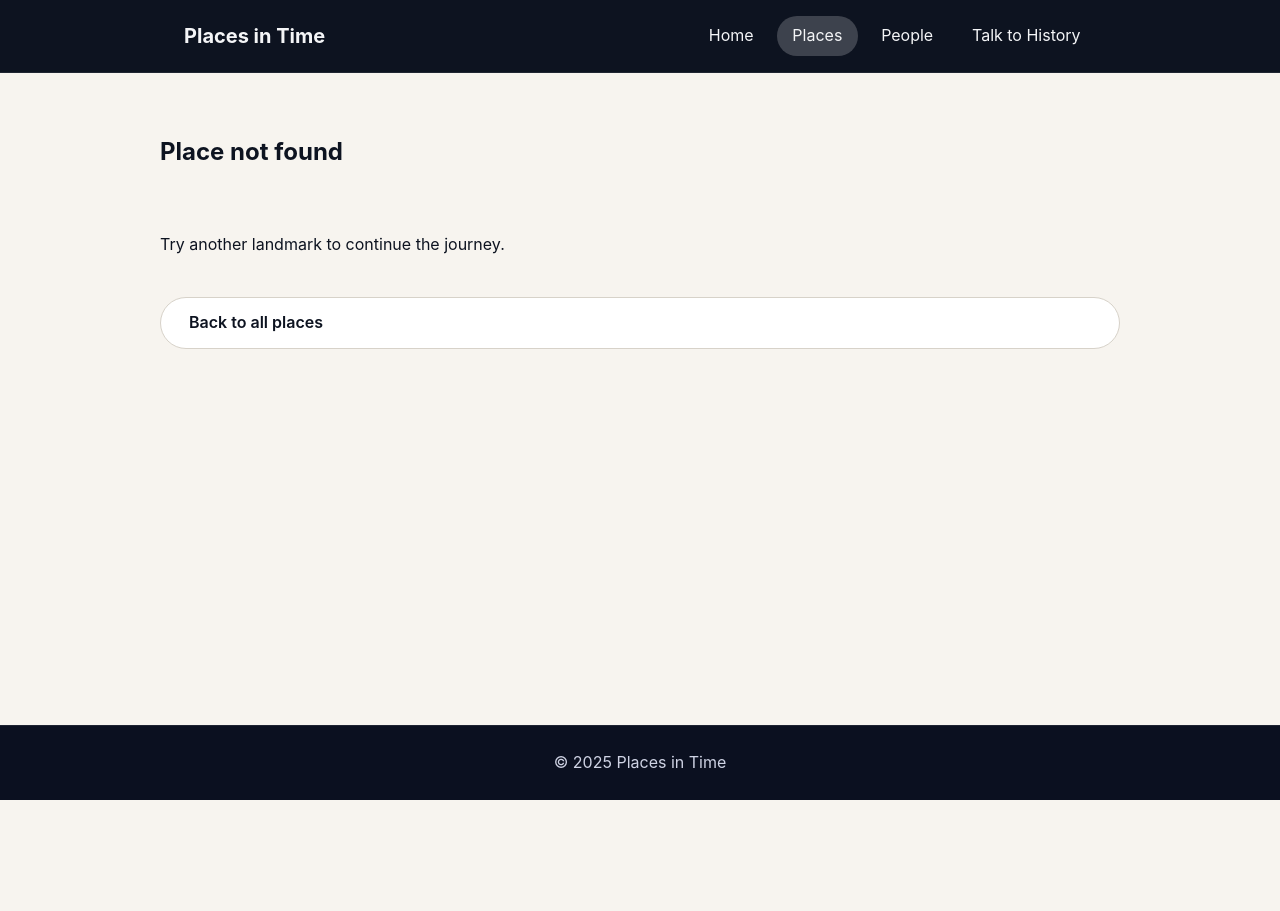
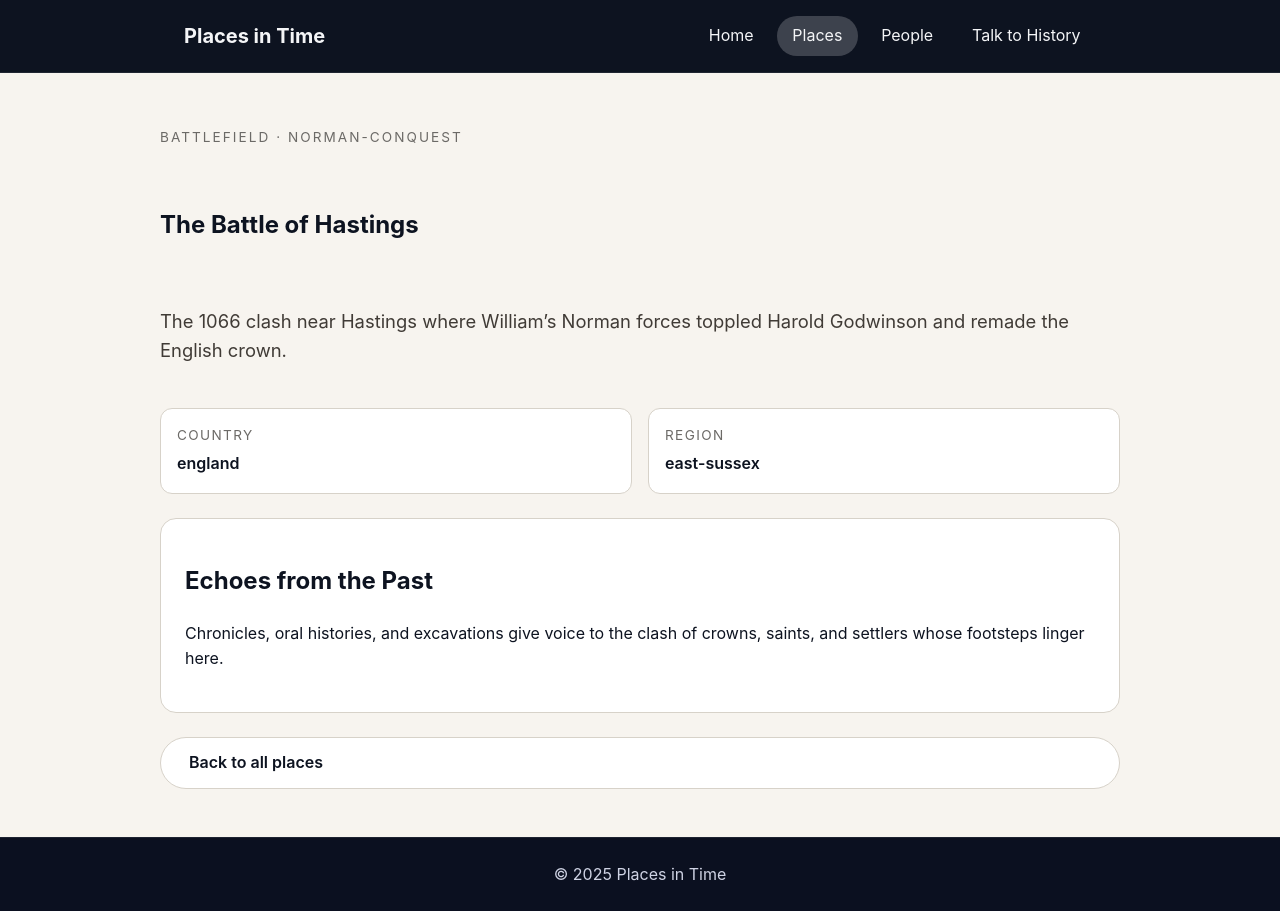
Before and after one commit to Alx-B75/places_in_time_site, a React (Vite) app: page /places/battle-of-hastings in a window 1280 px wide. Before the commit this address had no page. Before the commit the page ends 800 px from the top, so only its background shows below. Built offline with nearby package versions, Linux system fonts and the light colour scheme.

Commit message:
Add historical places data with geographical coordinates and timelines

```diff
--- a/src/data/places.js
+++ b/src/data/places.js
@@ -8,6 +8,24 @@ export const PLACES = [
     region: 'midlands',
     teaser:
       'Richard III and Henry Tudor clashed here in 1485, closing the Wars of the Roses and crowning a new dynasty.',
+    latitude: 52.598,
+    longitude: -1.409,
+    timeline_start: 1485,
+    timeline_end: 1485,
+  },
+  {
+    slug: 'stonehenge',
+    name: 'Stonehenge',
+    siteType: 'stone circle',
+    primaryEra: 'neolithic',
+    country: 'england',
+    region: 'wessex',
+    teaser:
+      'Rings of sarsen and bluestone raised between 3000 and 2000 BCE, aligning ritual, astronomy, and engineering feats.',
+    latitude: 51.1789,
+    longitude: -1.8262,
+    timeline_start: -3000,
+    timeline_end: -2000,
   },
   {
     slug: 'loch-ness',
@@ -18,6 +36,10 @@ export const PLACES = [
     region: 'highlands',
     teaser:
       'A glacial trench lake that guards Pictish legends, monastic ruins, and tales of creatures beneath the surface.',
+    latitude: 57.3229,
+    longitude: -4.4244,
+    timeline_start: 500,
+    timeline_end: 2025,
   },
   {
     slug: 'edinburgh-castle',
@@ -28,6 +50,10 @@ export const PLACES = [
     region: 'lothian',
     teaser:
       'Perched on Castle Rock, it watched over royals, sieges, and the nation’s regalia for nearly a millennium.',
+    latitude: 55.9486,
+    longitude: -3.1999,
+    timeline_start: 1100,
+    timeline_end: 1900,
   },
   {
     slug: 'warwick-castle',
@@ -38,6 +64,10 @@ export const PLACES = [
     region: 'midlands',
     teaser:
       'A mighty keep of the Kingmaker earls, overseeing the Avon and centuries of Tudor and Stuart spectacle.',
+    latitude: 52.2797,
+    longitude: -1.5856,
+    timeline_start: 1068,
+    timeline_end: 1900,
   },
   {
     slug: 'york',
@@ -48,6 +78,10 @@ export const PLACES = [
     region: 'yorkshire',
     teaser:
       'From Eboracum to Jorvik to York Minster, the city bridges Roman legions, Norse traders, and ecclesiastical power.',
+    latitude: 53.959,
+    longitude: -1.0815,
+    timeline_start: 71,
+    timeline_end: 2025,
   },
   {
     slug: 'lindisfarne',
@@ -58,5 +92,93 @@ export const PLACES = [
     region: 'northumbria',
     teaser:
       'The Holy Island whose priory illuminated manuscripts and endured the first recorded Viking raid in Britain.',
+    latitude: 55.6693,
+    longitude: -1.7936,
+    timeline_start: 635,
+    timeline_end: 900,
+  },
+  {
+    slug: 'vindolanda',
+    name: 'Vindolanda',
+    siteType: 'roman fort',
+    primaryEra: 'roman',
+    country: 'england',
+    region: 'northumberland',
+    teaser:
+      'An auxiliary fort south of Hadrian’s Wall where organic finds and the Vindolanda tablets reveal everyday frontier life.',
+    latitude: 54.9902,
+    longitude: -2.3671,
+    timeline_start: 85,
+    timeline_end: 410,
+  },
+  {
+    slug: 'tower-of-london',
+    name: 'The Tower of London',
+    siteType: 'fortress',
+    primaryEra: 'medieval',
+    country: 'england',
+    region: 'london',
+    teaser:
+      'William the Conqueror’s riverside stronghold that evolved into palace, prison, armoury, and keeper of the Crown Jewels.',
+    latitude: 51.5085,
+    longitude: -0.0761,
+    timeline_start: 1078,
+    timeline_end: 2025,
+  },
+  {
+    slug: 'battle-of-hastings',
+    name: 'The Battle of Hastings',
+    siteType: 'battlefield',
+    primaryEra: 'norman-conquest',
+    country: 'england',
+    region: 'east-sussex',
+    teaser:
+      'The 1066 clash near Hastings where William’s Norman forces toppled Harold Godwinson and remade the English crown.',
+    latitude: 50.9072,
+    longitude: 0.4858,
+    timeline_start: 1066,
+    timeline_end: 1066,
+  },
+  {
+    slug: 'stratford-upon-avon',
+    name: 'Stratford-upon-Avon',
+    siteType: 'historic town',
+    primaryEra: 'early-modern',
+    country: 'england',
+    region: 'warwickshire',
+    teaser:
+      'Medieval market town best known as Shakespeare’s birthplace, now a riverside hub for Tudor stories and theatre.',
+    latitude: 52.1917,
+    longitude: -1.7073,
+    timeline_start: 1200,
+    timeline_end: 2025,
+  },
+  {
+    slug: 'the-globe-theatre',
+    name: 'The Globe Theatre',
+    siteType: 'theatre',
+    primaryEra: 'elizabethan-modern',
+    country: 'england',
+    region: 'london',
+    teaser:
+      'Shakespeare’s Bankside playhouse reborn in 1997, echoing the 1599 original with open-air performances and tours.',
+    latitude: 51.5048,
+    longitude: -0.0917,
+    timeline_start: 1599,
+    timeline_end: 2025,
+  },
+  {
+    slug: 'hadrians-wall',
+    name: 'Hadrian’s Wall',
+    siteType: 'roman frontier',
+    primaryEra: 'roman',
+    country: 'england',
+    region: 'northumberland-cumbria',
+    teaser:
+      'A 73-mile stone-and-turf frontier raised in AD 122 to anchor Rome’s north-west edge with forts, milecastles, and ditches.',
+    latitude: 55.0212,
+    longitude: -2.2888,
+    timeline_start: 122,
+    timeline_end: 410,
   },
 ]
```
